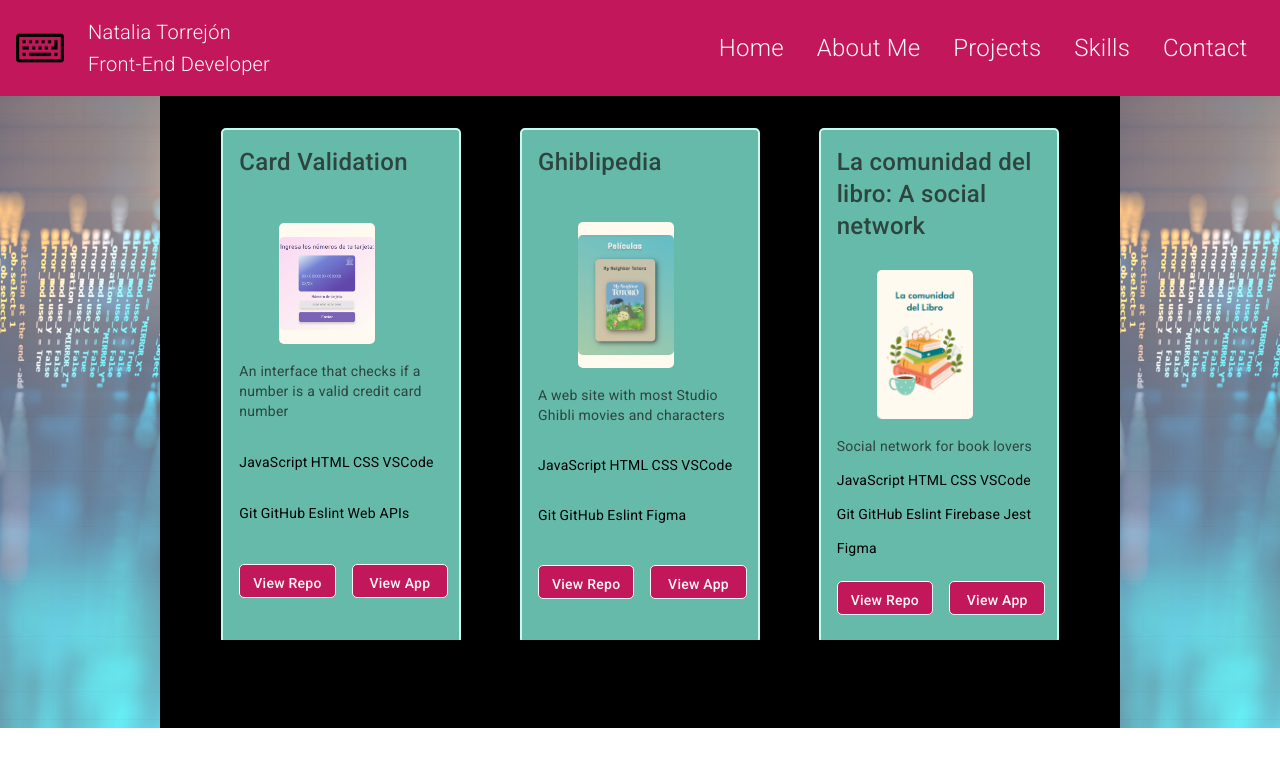
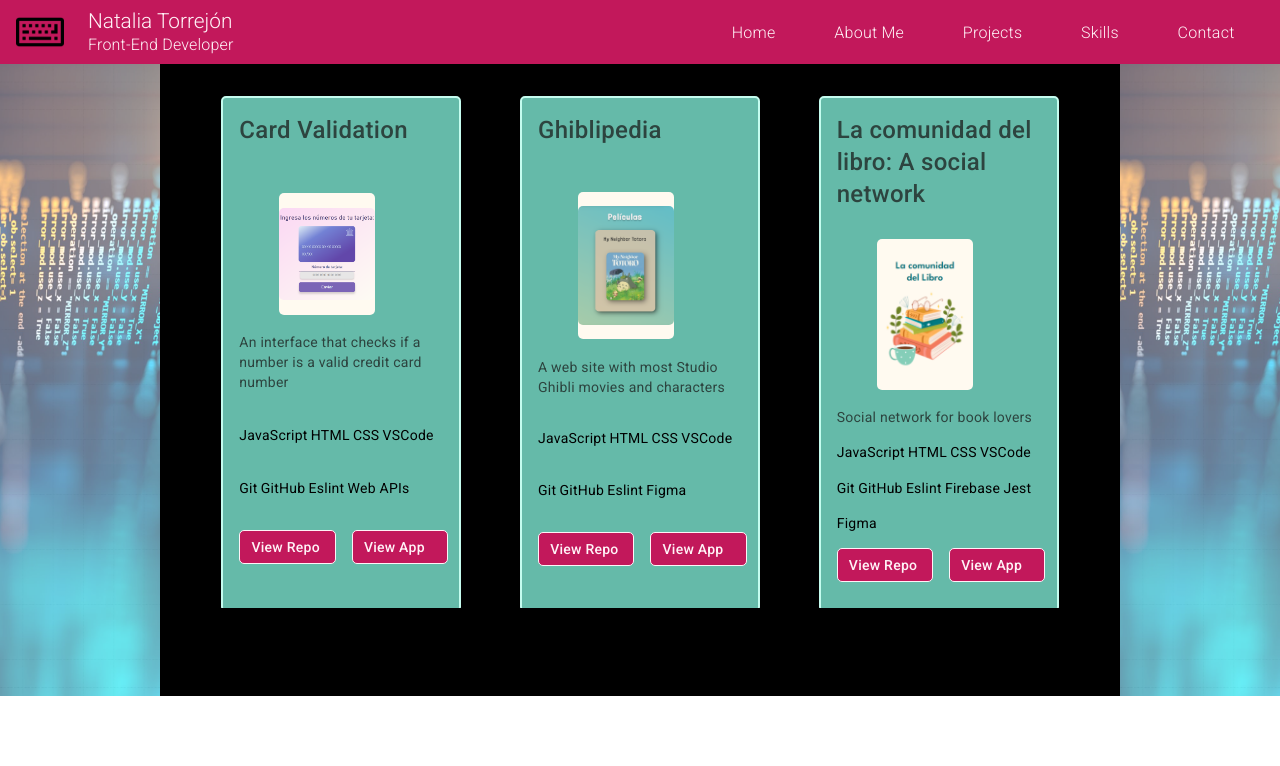
Before and after one commit to Natalia392/Project-portfolio, an Angular app in the folder portfolio/: page /projects in a window 1280 px wide. Shown: the top 766 px of the page. Built offline with nearby package versions, Linux system fonts and the light colour scheme.

Commit message:
style: change labels and class names to avoid confusion, and ajust to sematic html

```diff
--- a/portfolio/src/app/components/common/header/header.component.css
+++ b/portfolio/src/app/components/common/header/header.component.css
@@ -1,8 +1,8 @@
 .toolbar {
   display: flex;
   justify-content: space-between;
-  height: 6rem;
   width: 100%;
+  align-items: center;
 }
 
 .nav-items {
@@ -38,12 +38,12 @@ a {
 }
 
 .nav-buttons {
-  font-size: 1.5rem;
+  font-size: 1rem;
   font-family: Roboto;
   font-weight: 100;
 }
 
-.nav-buttons-div {
+.nav-buttons-ul {
   display: flex;
   justify-content: space-around;
   align-items: center;
@@ -54,6 +54,19 @@ a {
 /*-------------  HOVER ---------------*/
 .nav-buttons:hover {
   cursor: pointer;
+
+}
+
+.name-title h1,
+.name-title h2 {
+  line-height: 1.3;
+  font-size: 1.3rem;
+  padding: 0;
+  margin: 0;
+}
+
+.name-title h2 {
+  font-size: 1rem;
 }
 
 .name-title:hover {
--- a/portfolio/src/app/components/common/header/header.component.html
+++ b/portfolio/src/app/components/common/header/header.component.html
@@ -5,11 +5,11 @@
         <img [src]="keyboardIconSrc" alt="keyboard-icon" class="nav-icon">
       </figure>
       <div class="name-title">
-        <h2 class="nav-items">Natalia Torrejón</h2>
+        <h1 class="nav-items">Natalia Torrejón</h1>
         <h2 class="nav-items">Front-End Developer</h2>
       </div>
     </a>
-    <ul class="nav-buttons-div">
+    <ul class="nav-buttons-ul">
       <li><a class="nav-buttons" routerLink="">Home</a></li>
       <li><a class="nav-buttons" routerLink="/about-me">About Me</a></li>
       <li><a class="nav-buttons" routerLink="/projects">Projects</a></li>
--- a/portfolio/src/app/components/one-project/one-project.component.css
+++ b/portfolio/src/app/components/one-project/one-project.component.css
@@ -22,12 +22,12 @@
   display: inline-block;
   background-color: #C2185B;
   padding: 0.5rem 0.7rem;
-  margin-top: 10px;
   height: 1rem;
   width: 4.5rem;
+  display: flex;
+  align-items: center;
   text-align: center;
   text-decoration: none;
-  font-weight: bold;
   border: 1px solid #FFF3F7;
   color: #FFF3F7;
   font-weight: 500;
```
